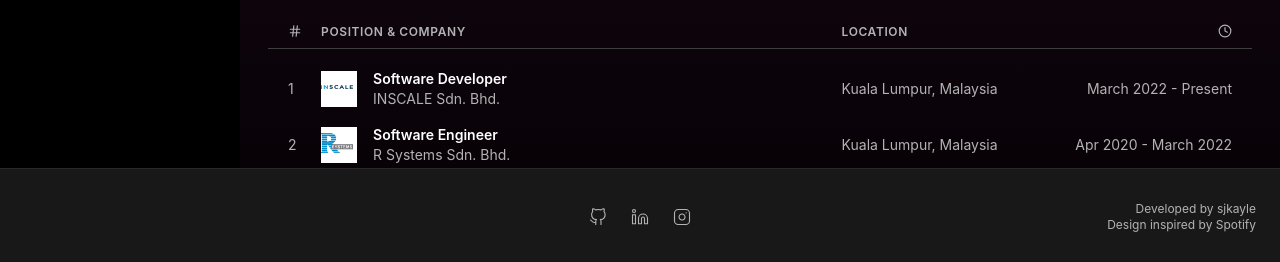
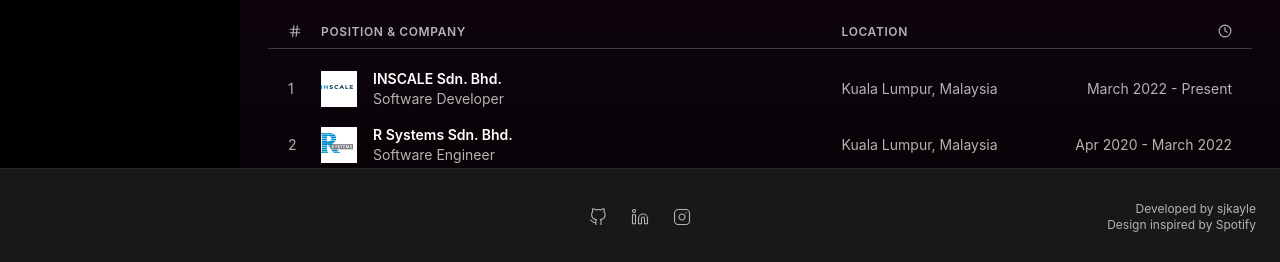
Before and after one commit to wallybeetles/spotify-portfolio, a Next.js app: page / in a window 1280 px wide. Shown: the part 536-798 px from the top of the page. Built offline with nearby package versions, Linux system fonts and the light colour scheme.

Commit message:
fix: 🐛 interchange placement of company and position

```diff
--- a/components/experience/experience-item.tsx
+++ b/components/experience/experience-item.tsx
@@ -27,8 +27,8 @@ const ExperienceItem = ({ experience }: ExperienceItemProps) => {
           </div>
         </div>
         <div className="ml-2 md:ml-4">
-          <span className="text-white font-semibold truncate">{experience.position}</span>
-          <div className="truncate">{experience.company}</div>
+          <span className="text-white font-semibold truncate">{experience.company}</span>
+          <div className="truncate">{experience.position}</div>
         </div>
       </div>
       <div className="w-1/4 hidden xl:block">{experience.location}</div>
```
